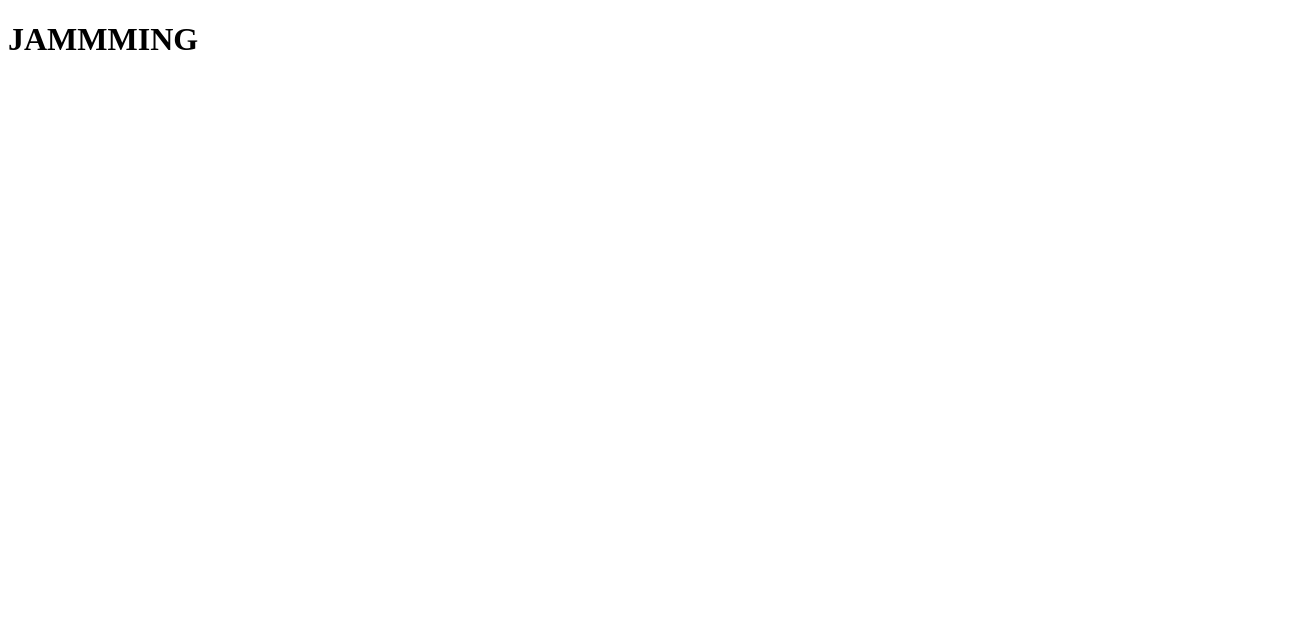
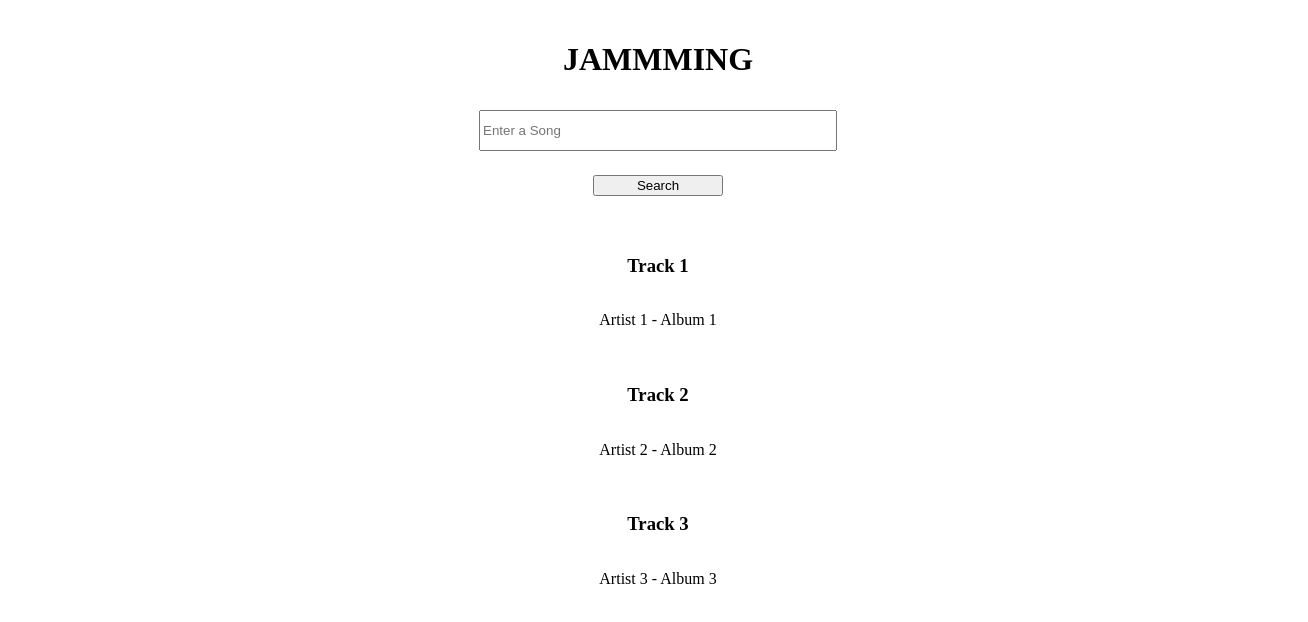
Before and after one commit to TDHouston/jammming, a React (Create React App) app: page / in a window 1280 px wide. Shown: the top 622 px of the page, 1308 px wide, since content can reach past the window. Built offline with nearby package versions, Linux system fonts and the light colour scheme.

Commit message:
Implemented Track Listing in The Component Tree

```diff
--- /dev/null
+++ b/src/App.css
@@ -0,0 +1,4 @@
+.app h1 {
+  text-align: center;
+  width: 100vw;
+}
--- a/src/App.js
+++ b/src/App.js
@@ -1,10 +1,25 @@
-import React from "react";
-import "./App.module.css";
+import React, { useState } from "react";
+import "./App.css";
+
+import SearchBar from "./components/SearchBar/SearchBar.jsx";
+import TrackList from "./components/TrackList/Tracklist.jsx";
 
 function App() {
+  const [tracks, setTracks] = useState([
+    { id: 1, name: "Track 1", artist: "Artist 1", album: "Album 1" },
+    { id: 2, name: "Track 2", artist: "Artist 2", album: "Album 2" },
+    { id: 3, name: "Track 3", artist: "Artist 3", album: "Album 3" },
+  ]);
+
   return (
     <>
-      <h1>JAMMMING</h1>
+      <div className="app">
+        <h1>JAMMMING</h1>
+        <SearchBar />
+      </div>
+      <main>
+        <TrackList tracks={tracks} />
+      </main>
     </>
   );
 }
--- a/src/components/Playlist/Playlist.jsx
+++ b/src/components/Playlist/Playlist.jsx
@@ -1,5 +1,5 @@
 import React from "react";
-import styles from './Playlist.module.css';
+import styles from "./Playlist.module.css";
 
 function Playlist() {
   return (
--- a/src/components/SearchBar/SearchBar.jsx
+++ b/src/components/SearchBar/SearchBar.jsx
@@ -1,10 +1,23 @@
-import React from "react";
-import styles from "./SearchBar.module.css"
+import React, { useState } from "react";
+import styles from "./SearchBar.module.css";
 
-function SearchBar() {
+function SearchBar(props) {
+  const [userInput, setUserInput] = useState("");
+
+  const handleInputChange = (e) => {
+    setUserInput(e.target.value);
+  };
+
+  const Search = () => {
+    props.onSearch(userInput);
+  };
+
   return (
     <>
-      <p>search</p>
+      <div className={styles.div}>
+        <input className={styles.input} placeholder="Enter a Song" onChange={handleInputChange} />
+        <button className={styles.button} onClick={Search}>Search</button>
+      </div>
     </>
   );
 }
--- a/src/components/SearchBar/SearchBar.module.css
+++ b/src/components/SearchBar/SearchBar.module.css
@@ -0,0 +1,18 @@
+div {
+  width: 100vw;
+  display: flex;
+  align-items: center;
+  justify-content: center;
+  flex-direction: column;
+  margin: 10px;
+}
+
+input {
+  width: 350px;
+  height: 35px;
+  margin-bottom: 1.5rem;
+}
+
+button {
+  width: 8.11rem;
+}
--- a/src/components/Track/Track.jsx
+++ b/src/components/Track/Track.jsx
@@ -1,15 +1,15 @@
-import React, { useState } from "react";
+import React from "react";
 import styles from "./Track.module.css";
 
-function Track(props) {
-  const [id, setId] = useState();
-  const [name, setName] = useState();
-  const [artist, setArtist] = useState();
-  const [album, setAlbum] = useState();
-
+function Track({ track }) {
   return (
     <>
-      <p>search</p>
+      <div>
+        <h3>{track.name}</h3>
+        <p>
+          {track.artist} - {track.album}
+        </p>
+      </div>
     </>
   );
 }
--- a/src/components/TrackList/Tracklist.jsx
+++ b/src/components/TrackList/Tracklist.jsx
@@ -3,38 +3,13 @@ import styles from "./TrackList.module.css";
 
 import Track from "../Track/Track";
 
-function TrackList(props) {
-  const tracks = [
-    {
-      id: 0,
-      name: "Myrrh",
-      artist: "Naomi Sharon",
-      album: "Obsidian",
-    },
-
-    {
-      id: 1,
-      name: "Truth or Dare",
-      artist: "Tyla",
-      album: "TYLA",
-    },
-  ];
-
+function TrackList({ tracks }) {
   return (
-    <>
-      <div>
-        {props.tracks.map((track) => {
-          return (
-            <Track
-              id={tracks.id}
-              name={tracks.name}
-              artist={tracks.artist}
-              album={tracks.album}
-            />
-          );
-        })}
-      </div>
-    </>
+    <div>
+      {tracks.map((track) => (
+        <Track key={track.id} track={track} />
+      ))}
+    </div>
   );
 }
 
```
Also changed, not shown: src/App.module.css (deleted).
